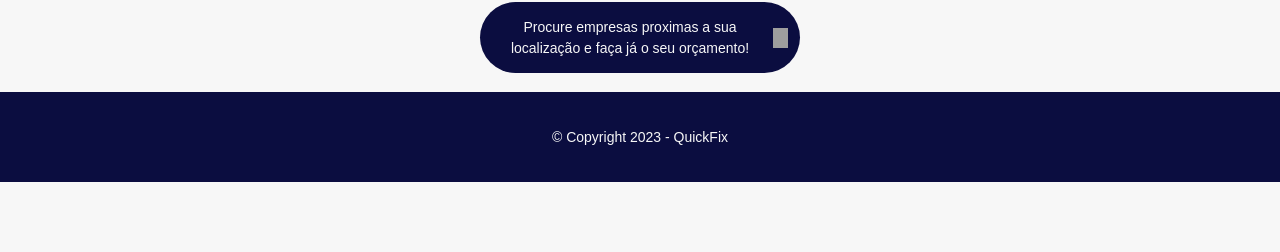
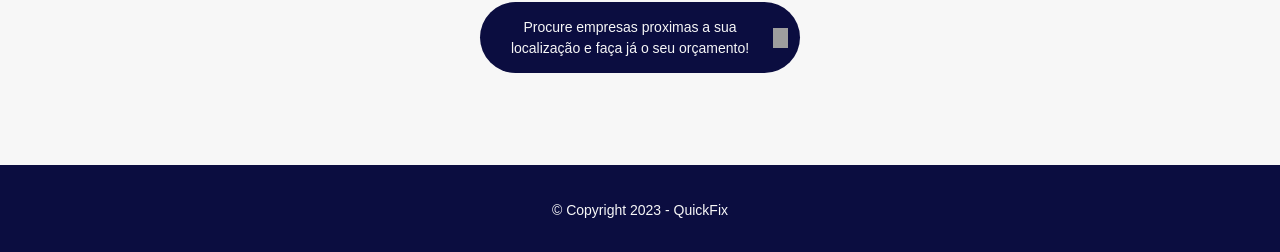
Before and after one commit to quickfix-team/quickfix, a React (Vite) app: page /home in a window 1280 px wide. Shown: the part 618-870 px from the top of the page. Before the commit the page ends 800 px from the top, so only its background shows below. Built offline with nearby package versions, Linux system fonts and the light colour scheme; grey boxes are pictures that could not be loaded; a web font is replaced by a local one.

Commit message:
fix: the footer that was breaking was fixed

```diff
--- a/src/components/Footer/style.ts
+++ b/src/components/Footer/style.ts
@@ -9,9 +9,6 @@ export const StyledFooter = styled.footer`
     justify-content: center;
 
     background: var(--color-primary);
-
-    position: absolute;
-    bottom: 0;
 
     text-align: center;
 
--- a/src/styles/GlobalStyles.ts
+++ b/src/styles/GlobalStyles.ts
@@ -31,8 +31,14 @@ export const GlobalStyles = createGlobalStyle`
     body{
         font-family: 'Nunito', sans-serif;
         background-color: var(--color-tertiary);
-        position: relative;
-        height: 100vh;
+    }
+
+    #root{
+        display: flex;
+        flex-direction: column;
+        justify-content: space-between;
+        align-items: center;
+        height: 100%;
     }
 
 `;
```
